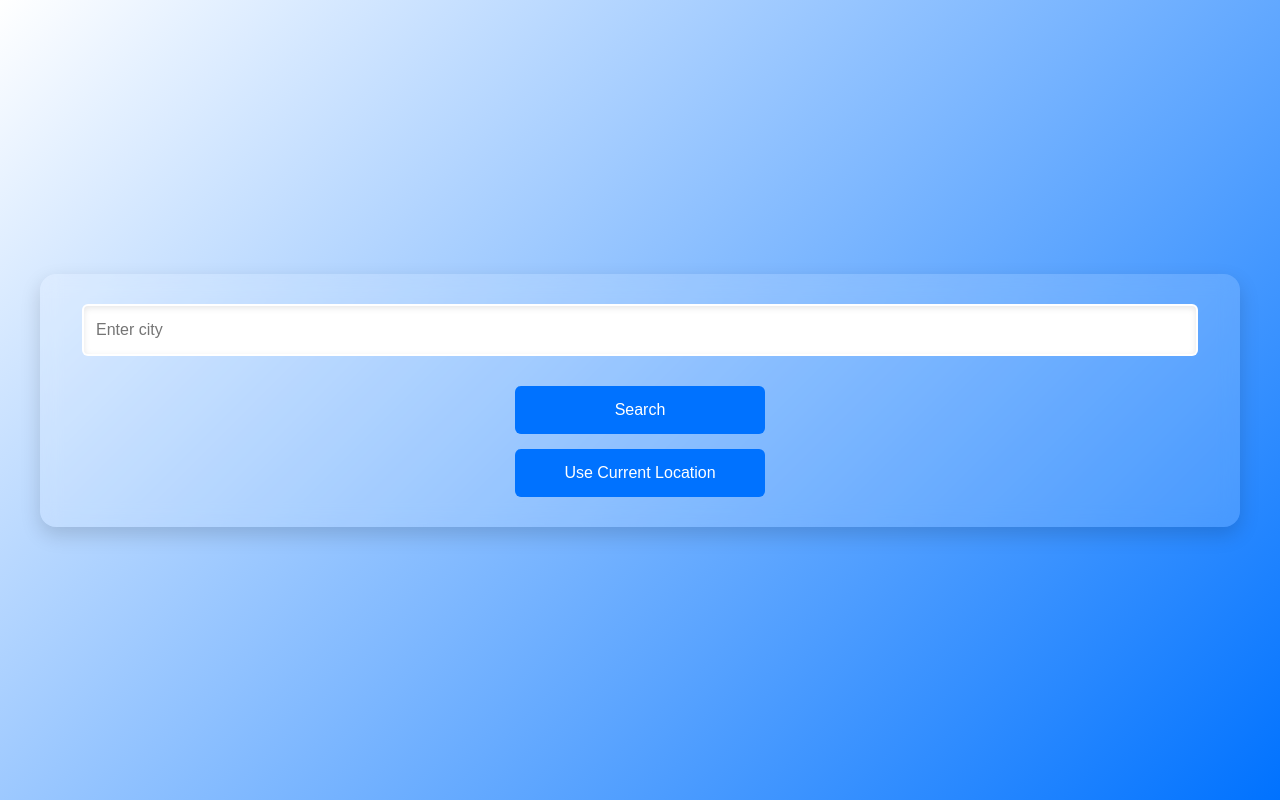
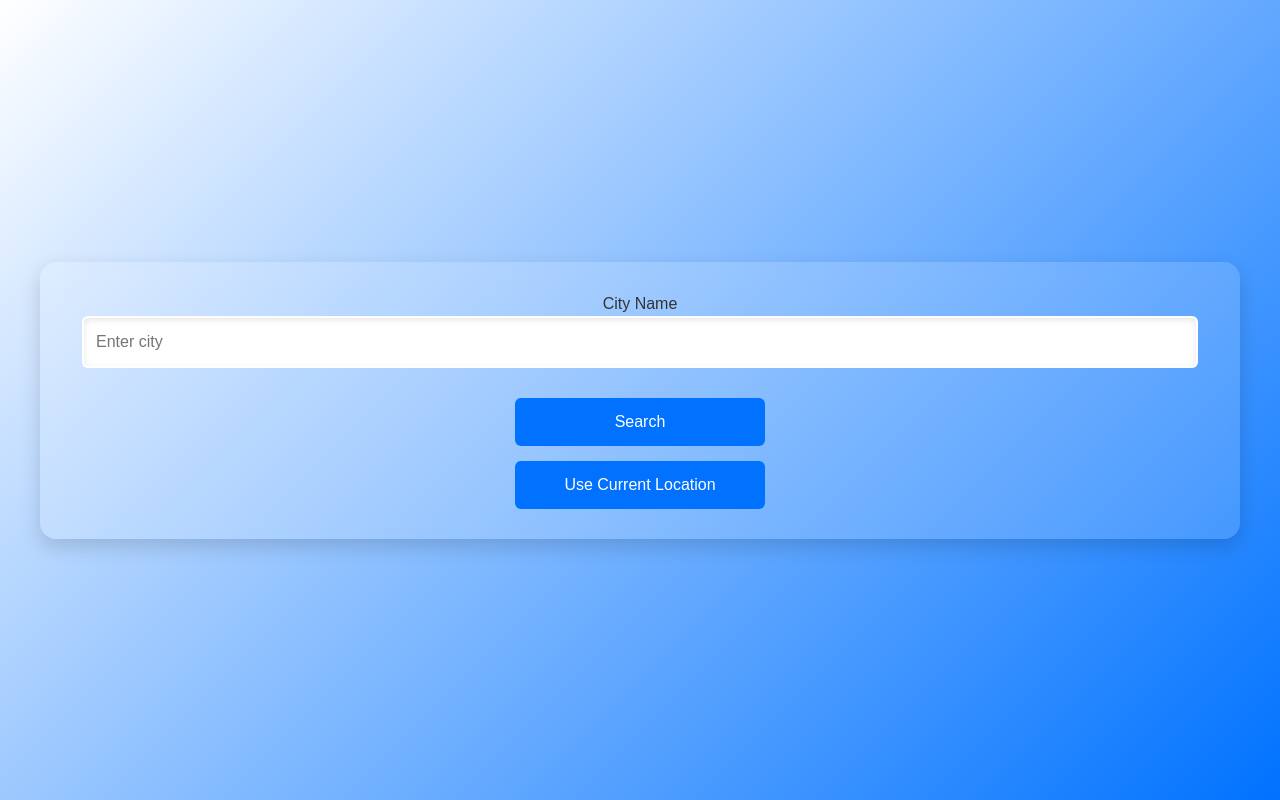
Before and after one commit to Erica-Livia/weather-dashboard, a React app: page / in a window 1280 px wide. Shown: the top 800 px of the page. Built offline with nearby package versions, Linux system fonts and the light colour scheme; the HTML template or start-up script is replaced by a standard one.

Commit message:
feat: add input label for better accessibility

```diff
--- a/src/components/SearchBar.tsx
+++ b/src/components/SearchBar.tsx
@@ -15,7 +15,9 @@ const SearchBar: React.FC<SearchBarProps> = ({ onSearch }) => {
 
   return (
     <form onSubmit={handleSubmit}>
+      <label htmlFor="city">City Name</label>
       <input
+      id="city"
         type="text"
         value={city}
         onChange={(e) => setCity(e.target.value)}
```
